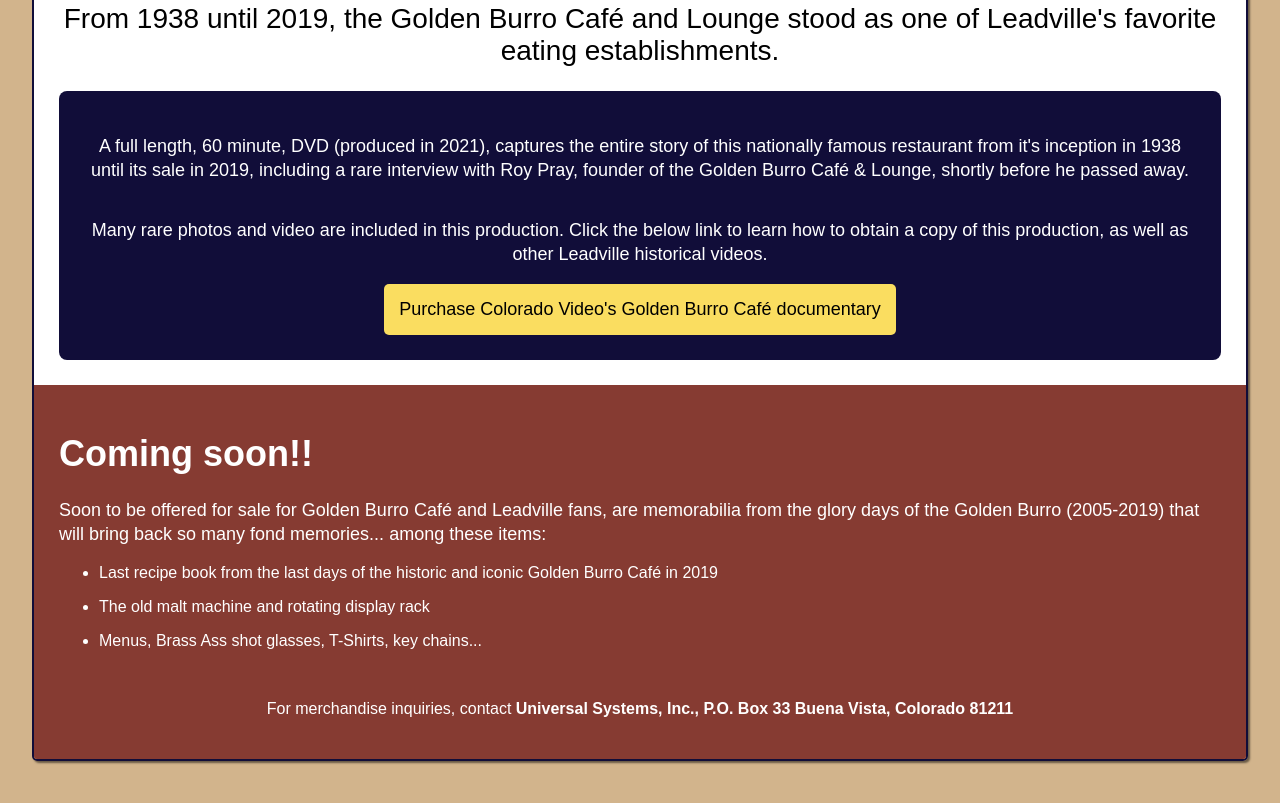
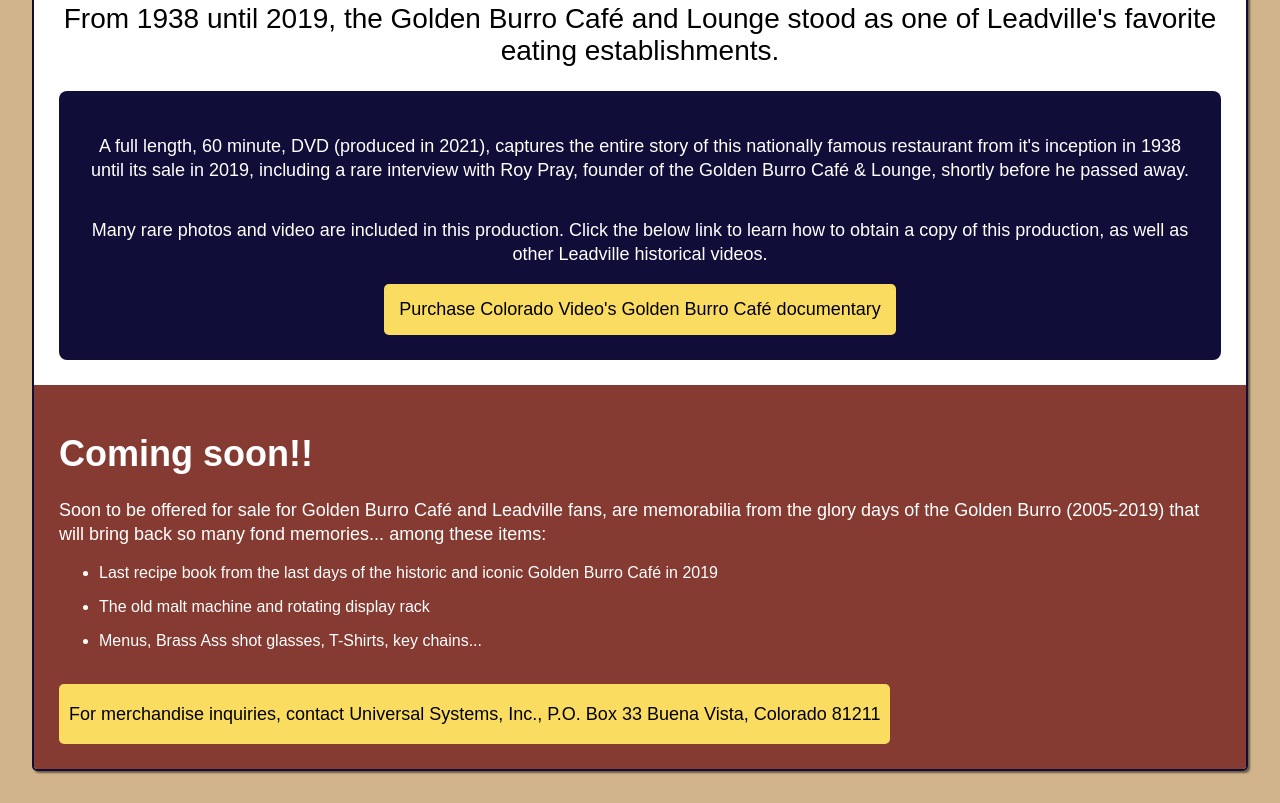
Before and after one commit to designelixir/GoldenBurroCafe, a plain HTML site: page index.html in a window 1280 px wide. Shown: the part 560-1363 px from the top of the page. Drawn offline with Linux system fonts and the light colour scheme; a web font is replaced by a local one.

Commit message:
increase merchandise inquiries size

```diff
--- a/index.html
+++ b/index.html
@@ -52,8 +52,10 @@
                         <li><p>Menus, Brass Ass shot glasses, T-Shirts, key chains...</p></li>
                     </ul>
                     <br>
-                    <p class="centered-text ">For merchandise inquiries, contact <strong>Universal Systems, Inc., P.O. Box 33
-                        Buena Vista, Colorado 81211</strong></p>
+                    <button style="padding: 0px 10px">
+                    <h3 >For merchandise inquiries, contact <strong>Universal Systems, Inc., P.O. Box 33
+                        Buena Vista, Colorado 81211</strong></h3>
+                    </button>
 
             </div>
         </div>
```
